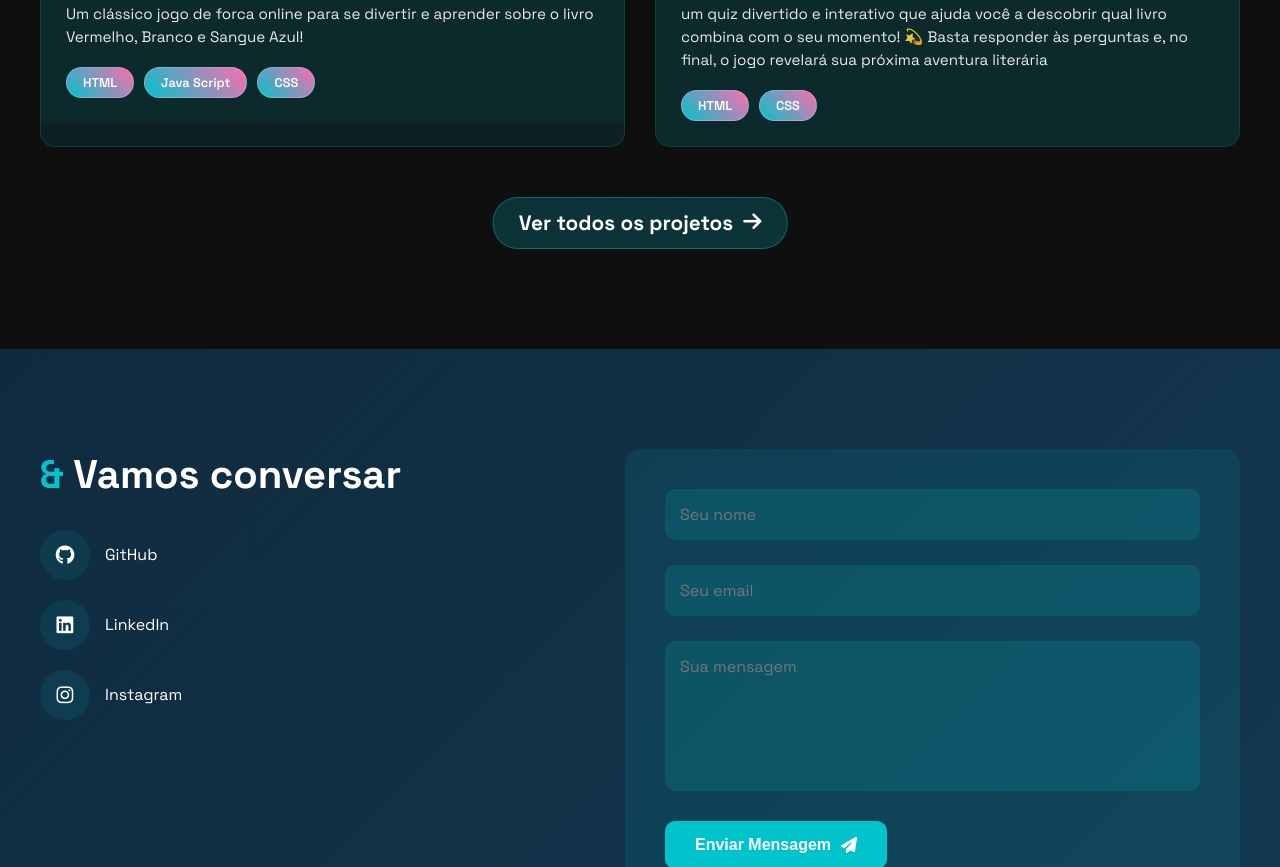
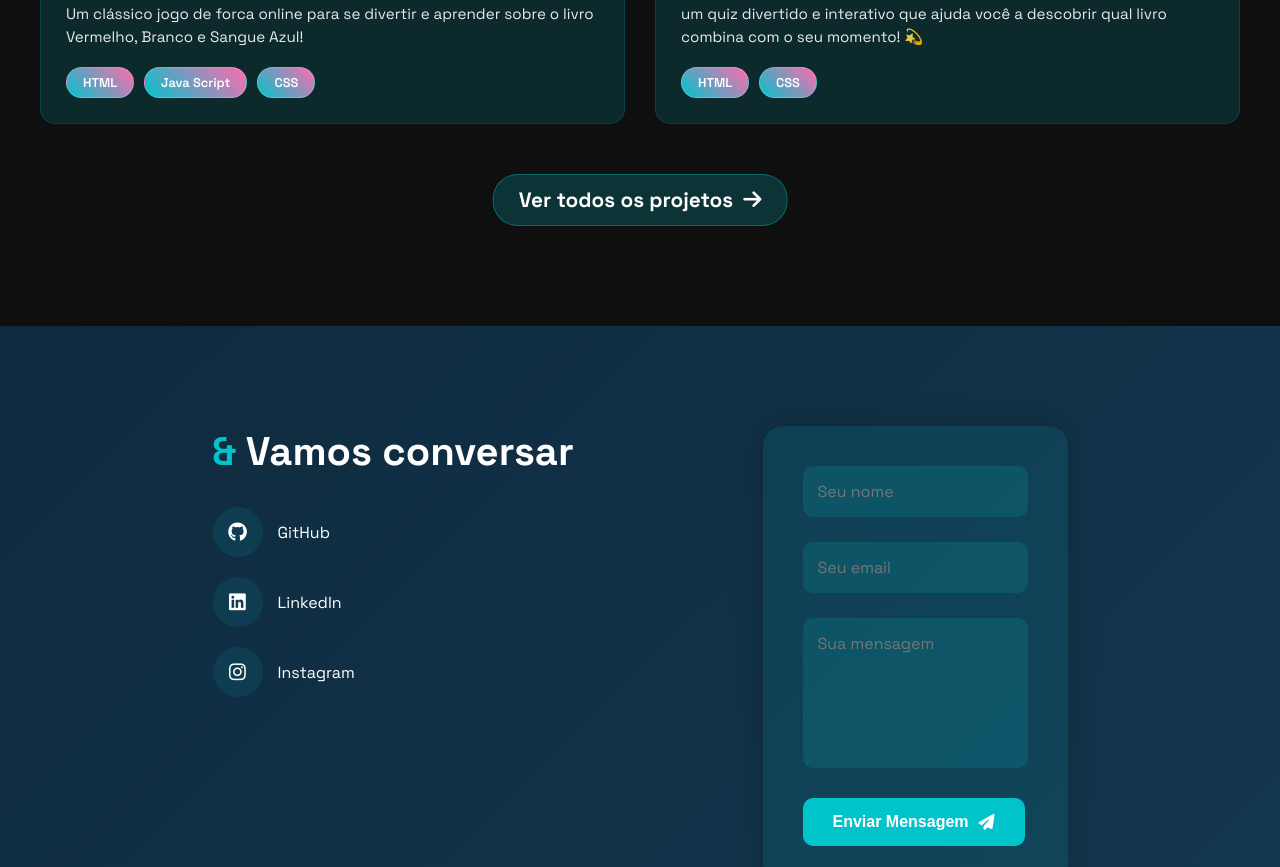
Before and after one commit to SofiaTresse/Portif-lio, a plain HTML site: page index.html in a window 1280 px wide. Shown: the part 1933-2800 px from the top of the page. Drawn offline with nearby package versions, Linux system fonts and the light colour scheme; animation ran at ten frames a second.

Commit message:
Add files via upload

```diff
--- a/css/style.css
+++ b/css/style.css
@@ -26,7 +26,11 @@ body {
   color: var(--text-primary);
   overflow-x: hidden;
   min-height: 100vh;
+  /* ADICIONE ESTAS 2 LINHAS: */
+  display: flex;
+  flex-direction: column;
 }
+
 /* Loader Animado */
 /* Loader Patinhas de Gato */
 /* Loader Borboleta */
@@ -231,6 +235,7 @@ body {
   border: 1px solid rgba(0, 195, 203, 0.2);
   margin: 20px auto;
   margin-top: -7px;
+
 }
 
 .radio-inputs .radio {
@@ -1105,6 +1110,7 @@ body {
 
 .contact-info {
   flex: 1;
+  max-width: 500px;
 }
 
 .contact-info h2 {
@@ -1162,10 +1168,22 @@ body {
 }
 
 .contact-form {
-  flex: 1;
   background-color: var(--gray);
-  padding: 40px;
-  border-radius: 15px;
+  padding: 40px; /* antes era 40px → mais espaçamento interno */
+  border-radius: 20px; /* cantos mais suaves */
+  max-width: 1000px; /* aumenta a largura total */
+  width: 100%;
+  margin: 0 auto; /* centraliza o formulário */
+  box-shadow: 0 0 30px rgba(0, 0, 0, 0.2); /* dá destaque */
+}
+
+#contato .container,
+.contact-container {
+  width: 100%;
+  max-width: 5000px; /* ou até mais, se quiser */
+  margin: 0 auto;
+  display: flex;
+  justify-content: center;
 }
 
 .form-group {
@@ -1216,13 +1234,23 @@ body {
   gap: 15px;
 }
 
-/* Footer */
+
+.main-wrapper {
+  flex: 1;
+  display: flex;
+  flex-direction: column;
+}
+
 footer {
   background-color: #0a0a0a;
   padding: 50px 20px;
   text-align: center;
+  width: 100%;
+  position: relative; /* ← muda de absolute pra relative */
+  bottom: 0;
+  left: 0;
+  margin-top: 100px; /* cria um espaço entre o formulário e o footer */
 }
-
 .footer-content {
   max-width: 1200px;
   margin: 0 auto;
--- a/index.html
+++ b/index.html
@@ -6,7 +6,6 @@
   <title>Sofia Tresse | Portfólio</title>
   <link rel="stylesheet" href="https://cdnjs.cloudflare.com/ajax/libs/font-awesome/6.4.0/css/all.min.css">
   <link href="https://fonts.googleapis.com/css2?family=Space+Grotesk:wght@300;400;500;600;700&display=swap" rel="stylesheet">
-
   <link rel="stylesheet" href="./css/style.css">
 </head>
 <body>
@@ -14,13 +13,10 @@
   <!-- Loader Animado -->
   <div id="loading">
     <div class="butterfly-container">
-    <!-- Partículas flutuantes -->
       <div class="floating-particle"></div>
       <div class="floating-particle"></div>
       <div class="floating-particle"></div>
       <div class="floating-particle"></div>
-
-    <!-- GIF da borboleta -->
       <div class="butterfly-gif">
         <img src="./images/Butterfly.gif" alt="Borboleta animada">
       </div>
@@ -32,13 +28,12 @@
   <div class="cursor" id="cursor"></div>
   <div class="cursor-follower" id="cursorFollower"></div>
 
-
   <!-- Seção Hero -->
   <section class="hero" id="home">
     <div class="hero-content">
-
       <h1 class="glitch" data-text="Sofia_Tresse">Sofia Tresse</h1>
       <p class="typewriter" data-text="Programadora, Ilustradora e Designer Criativa"></p>
+
       <!-- Navegação 3D -->
       <div class="radio-inputs">
         <label class="radio">
@@ -58,9 +53,8 @@
           <span class="name" data-link="./html/contact.html" data-hover="Contato">Contato</span>
         </label>
       </div>
+    </div>
 
-<!--cabo-->
-    </div>
     <div class="hero-scroll">
       <span>Scroll</span>
       <div class="scroll-line"></div>
@@ -72,40 +66,24 @@
   <section class="about-section" id="about">
     <div class="about-container">
       <div class="about-image">
-
         <div class="svg-animations">
-    <!-- SVG 1 - Estrela -->
+          <!-- SVGs... (mantive como no original) -->
           <svg class="floating-svg svg-1" viewBox="0 0 24 24" fill="none">
-      <path d="M12 2L15.09 8.26L22 9.27L17 14.14L18.18 21.02L12 17.77L5.82 21.02L7 14.14L2 9.27L8.91 8.26L12 2Z"
-            fill="#00c3cb"/>
+            <path d="M12 2L15.09 8.26L22 9.27L17 14.14L18.18 21.02L12 17.77L5.82 21.02L7 14.14L2 9.27L8.91 8.26L12 2Z" fill="#00c3cb"/>
           </svg>
-
-    <!-- SVG 2 - estrela -->
           <svg class="floating-svg svg-2" viewBox="0 0 24 24" fill="none">
-      <path d="M12 2L15.09 8.26L22 9.27L17 14.14L18.18 21.02L12 17.77L5.82 21.02L7 14.14L2 9.27L8.91 8.26L12 2Z"
-            fill="#00c3cb"/>
+            <path d="M12 2L15.09 8.26L22 9.27L17 14.14L18.18 21.02L12 17.77L5.82 21.02L7 14.14L2 9.27L8.91 8.26L12 2Z" fill="#00c3cb"/>
           </svg>
-
-    <!-- SVG 3 - coração-->
           <svg class="floating-svg svg-3" viewBox="0 0 24 24" fill="none">
-      <path d="M12 21.35L10.55 20.03C5.4 15.36 2 12.28 2 8.5C2 5.42 4.42 3 7.5 3C9.24 3 10.91 3.81 12 5.09C13.09 3.81 14.76 3 16.5 3C19.58 3 22 5.42 22 8.5C22 12.28 18.6 15.36 13.45 20.04L12 21.35Z"
-            fill="#00c3cb"/>
+            <path d="M12 21.35L10.55 20.03C5.4 15.36 2 12.28 2 8.5C2 5.42 4.42 3 7.5 3C9.24 3 10.91 3.81 12 5.09C13.09 3.81 14.76 3 16.5 3C19.58 3 22 5.42 22 8.5C22 12.28 18.6 15.36 13.45 20.04L12 21.35Z" fill="#00c3cb"/>
           </svg>
-
-
-    <!-- SVG 5 - Coração (direita) -->
           <svg class="floating-svg svg-5" viewBox="0 0 24 24" fill="none">
-      <path d="M12 21.35L10.55 20.03C5.4 15.36 2 12.28 2 8.5C2 5.42 4.42 3 7.5 3C9.24 3 10.91 3.81 12 5.09C13.09 3.81 14.76 3 16.5 3C19.58 3 22 5.42 22 8.5C22 12.28 18.6 15.36 13.45 20.04L12 21.35Z"
-            fill="#00c3cb" />
+            <path d="M12 21.35L10.55 20.03C5.4 15.36 2 12.28 2 8.5C2 5.42 4.42 3 7.5 3C9.24 3 10.91 3.81 12 5.09C13.09 3.81 14.76 3 16.5 3C19.58 3 22 5.42 22 8.5C22 12.28 18.6 15.36 13.45 20.04L12 21.35Z" fill="#00c3cb" />
           </svg>
-
-    <!-- SVG 6 - Diamante (esquerda) -->
           <svg class="floating-svg svg-6" viewBox="0 0 24 24" fill="none">
-      <path d="M12 2L19 9L12 16L5 9L12 2Z"
-            stroke="#00c3cb" stroke-width="1.5" fill="none"/>
+            <path d="M12 2L19 9L12 16L5 9L12 2Z" stroke="#00c3cb" stroke-width="1.5" fill="none"/>
           </svg>
         </div>
-
 
         <div class="image-wrapper">
           <img src="./images/Euzinha.jpg" alt="Sofia Tresse">
@@ -116,6 +94,7 @@
           </div>
         </div>
       </div>
+
       <div class="about-content">
         <h2><span>//</span> Sobre Mim</h2>
         <p>Desenvolvedora full-stack com paixão por arte e tecnologia. Transforma ideias complexas em experiências digitais intuitivas e belas.</p>
@@ -144,7 +123,7 @@
           </div>
         </div>
       </div>
-    </div>
+    </div> <!-- .about-container -->
     <div class="about-decoration"></div>
   </section>
 
@@ -156,6 +135,7 @@
     </div>
 
     <div class="projects-grid">
+      <!-- project-card 1 -->
       <div class="project-card">
         <div class="project-image">
           <div class="project-overlay">
@@ -176,20 +156,19 @@
         </div>
       </div>
 
+      <!-- project-card 2 -->
       <div class="project-card">
         <div class="project-image">
           <div class="project-overlay">
             <h3>Jogo de Descoberta de Livros</h3>
             <div class="project-links">
-
               <a href="https://lyuri26.github.io/Scrum-jogo-semana-da-biblioteca-2024/"><i class="fas fa-external-link-alt"></i></a>
             </div>
           </div>
         </div>
         <div class="project-info">
           <h3>Quiz</h3>
-          <p>um quiz divertido e interativo que ajuda você a descobrir qual livro combina com o seu momento! 💫
-Basta responder às perguntas e, no final, o jogo revelará sua próxima aventura literária</p>
+          <p>um quiz divertido e interativo que ajuda você a descobrir qual livro combina com o seu momento! 💫</p>
           <div class="project-tags">
             <span>HTML</span>
             <span>CSS</span>
@@ -207,7 +186,6 @@ Basta responder às perguntas e, no final, o jogo revelará sua próxima aventur
       <div class="contact-info">
         <h2><span>&</span> Vamos conversar</h2>
 
-
         <div class="social-links">
           <a href="https://github.com/SofiaTresse" class="social-icon">
             <i class="fab fa-github"></i>
@@ -224,15 +202,17 @@ Basta responder às perguntas e, no final, o jogo revelará sua próxima aventur
         </div>
       </div>
 
-      <form class="contact-form">
+      <!-- Form colocado DENTRO do mesmo .contact-container -->
+      <div class="contact-form-wrapper">
+        <form action="https://formsubmit.co/sofiatressepires@gmail.com" method="POST" class="contact-form">
           <div class="form-group">
-          <input type="text" placeholder="Seu nome" required>
+            <input type="text" name="name" placeholder="Seu nome" required>
           </div>
           <div class="form-group">
-          <input type="email" placeholder="Seu email" required>
+            <input type="email" name="email" placeholder="Seu email" required>
           </div>
           <div class="form-group">
-          <textarea placeholder="Sua mensagem" required></textarea>
+            <textarea name="message" placeholder="Sua mensagem" required></textarea>
           </div>
           <button type="submit" class="submit-btn">
             <span>Enviar Mensagem</span>
@@ -240,7 +220,8 @@ Basta responder às perguntas e, no final, o jogo revelará sua próxima aventur
           </button>
         </form>
       </div>
-  </section>
+    </div> <!-- .contact-container -->
+  </section> <!-- .contact-section -->
 
   <!-- Footer -->
   <footer>
```
Also changed, not shown: html/contact.html (+1 -1 lines). Lines whose indentation alone changed are shown as unchanged.
